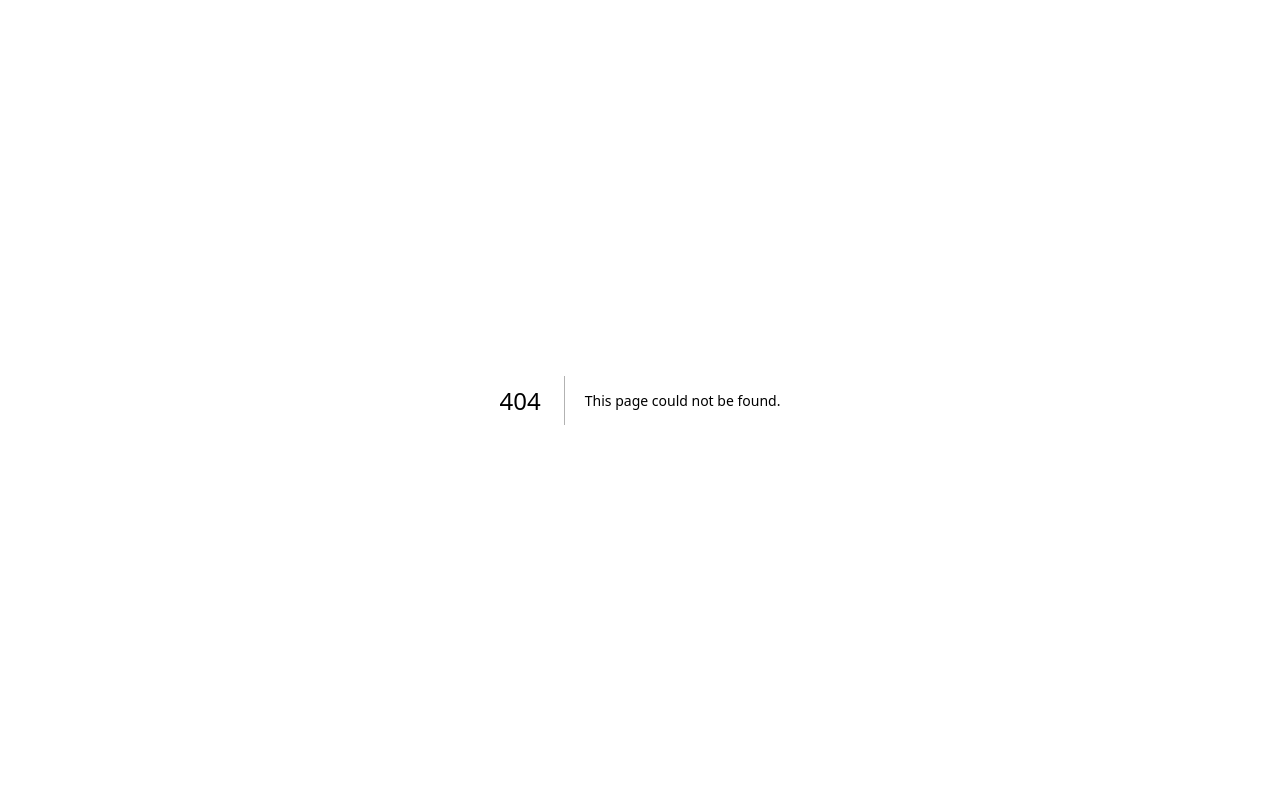
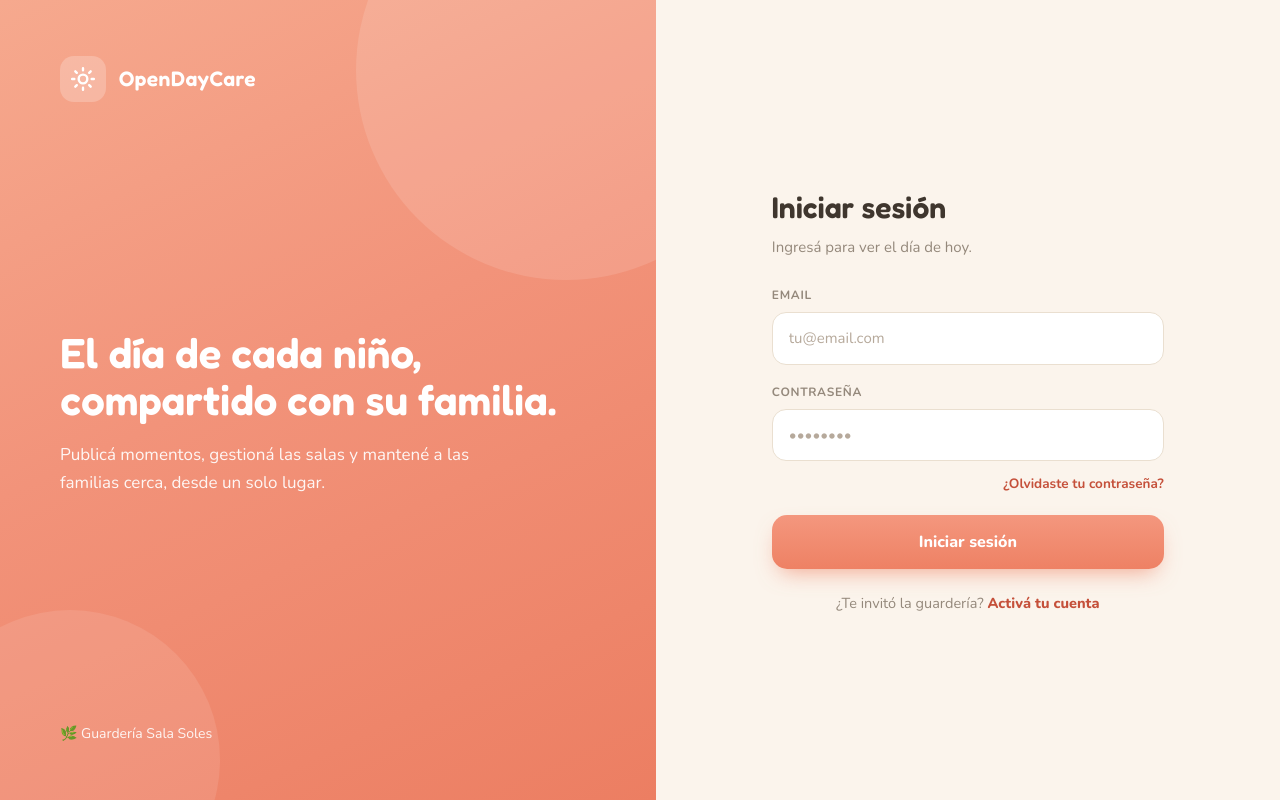
Before and after one commit to VicEspinozaBalboa/open-daycare, a Next.js app: page /login in a window 1280 px wide. Before the commit this address had no page. Built offline with nearby package versions, Linux system fonts and the light colour scheme.

Commit message:
Spec03, paso3

```diff
--- /dev/null
+++ b/app/login/page.tsx
@@ -0,0 +1,97 @@
+import Link from "next/link";
+import SunIcon from "@/app/_components/SunIcon";
+
+export default function LoginPage() {
+  return (
+    <div className="min-h-screen grid grid-cols-[1.05fr_1fr] bg-[#FBF4EC]">
+      <div className="relative overflow-hidden flex flex-col justify-between p-[56px_60px] text-white bg-[linear-gradient(155deg,#F6A98E_0%,#F2937A_45%,#EC7E62_100%)]">
+        <div className="absolute w-[420px] h-[420px] rounded-full bg-white/12 -top-[140px] -right-[120px]" />
+        <div className="absolute w-[300px] h-[300px] rounded-full bg-white/10 -bottom-[110px] -left-[80px]" />
+
+        <div className="relative flex items-center gap-[13px]">
+          <div className="w-[46px] h-[46px] rounded-[14px] bg-white/22 flex items-center justify-center">
+            <SunIcon size={26} />
+          </div>
+          <span className="font-display font-semibold text-[21px] tracking-[0.5px]">
+            OpenDayCare
+          </span>
+        </div>
+
+        <div className="relative">
+          <h1 className="font-display font-semibold text-[42px] leading-[1.12] m-0 mb-[18px]">
+            El día de cada niño,
+            <br />
+            compartido con su familia.
+          </h1>
+          <p className="text-[17px] leading-[1.6] m-0 max-w-[430px] text-white/92">
+            Publicá momentos, gestioná las salas y mantené a las familias cerca,
+            desde un solo lugar.
+          </p>
+        </div>
+
+        <div className="relative text-[14px] text-white/90">
+          🌿 Guardería Sala Soles
+        </div>
+      </div>
+
+      <div className="flex items-center justify-center p-10">
+        <div className="w-full max-w-[392px]">
+          <h2 className="font-display font-semibold text-[30px] m-0 mb-[6px] text-[#3F362E]">
+            Iniciar sesión
+          </h2>
+          <p className="m-0 mb-[28px] text-[#94887B] text-[15px]">
+            Ingresá para ver el día de hoy.
+          </p>
+
+          <div className="text-[12px] font-bold tracking-[0.7px] text-[#94887B] mb-[8px]">
+            EMAIL
+          </div>
+          <input
+            id="email"
+            name="email"
+            type="email"
+            placeholder="tu@email.com"
+            className="w-full p-[14px_16px] rounded-[14px] border-[1.5px] border-[#EADFD0] bg-white text-[15px] text-[#3F362E] mb-[18px] placeholder:text-[#B6A99B] focus:outline-none"
+          />
+
+          <div className="text-[12px] font-bold tracking-[0.7px] text-[#94887B] mb-[8px]">
+            CONTRASEÑA
+          </div>
+          <input
+            id="password"
+            name="password"
+            type="password"
+            placeholder="••••••••"
+            className="w-full p-[14px_16px] rounded-[14px] border-[1.5px] border-[#EADFD0] bg-white text-[15px] text-[#3F362E] mb-[10px] placeholder:text-[#B6A99B] focus:outline-none"
+          />
+
+          <div className="text-right mb-[20px]">
+            <button
+              type="button"
+              className="text-[#C5503A] text-[13.5px] font-bold cursor-pointer"
+            >
+              ¿Olvidaste tu contraseña?
+            </button>
+          </div>
+
+          <a
+            href="#"
+            className="block text-center w-full p-[15px] rounded-[15px] bg-[linear-gradient(180deg,#F4977E,#EE8164)] text-white font-extrabold text-[16px] cursor-pointer shadow-[0_10px_22px_-8px_rgba(238,129,100,0.7)]"
+          >
+            Iniciar sesión
+          </a>
+
+          <p className="text-center mt-6 m-0 text-[#94887B] text-[14.5px]">
+            ¿Te invitó la guardería?{" "}
+            <Link
+              href="/activate-account"
+              className="text-[#C5503A] font-extrabold"
+            >
+              Activá tu cuenta
+            </Link>
+          </p>
+        </div>
+      </div>
+    </div>
+  );
+}
```
